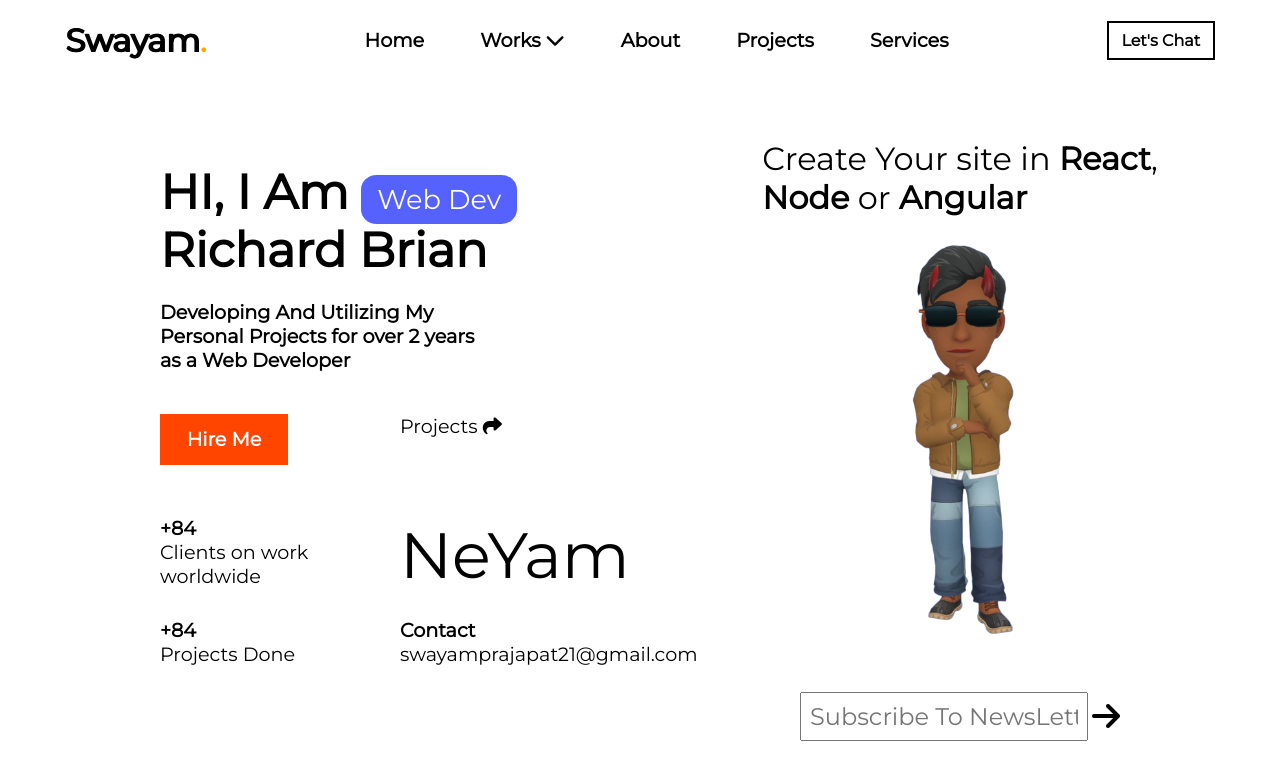
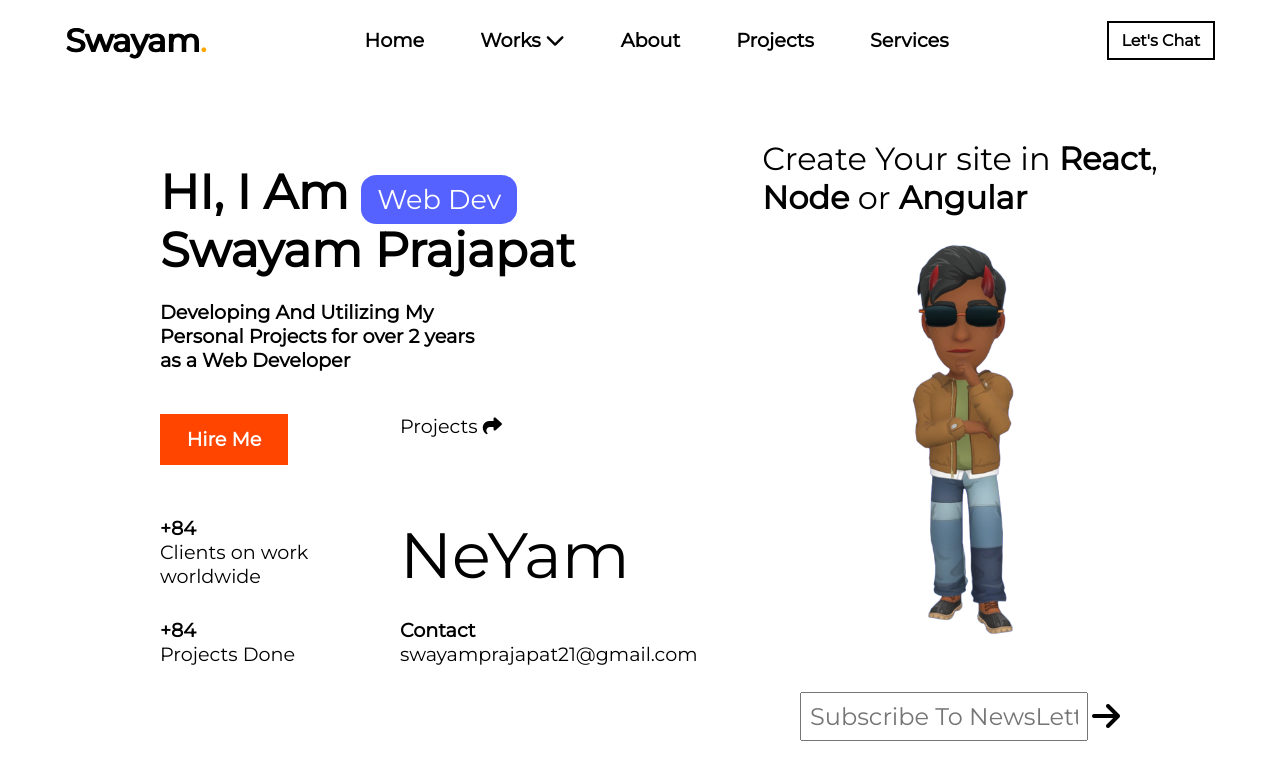
Before and after one commit to Swayam101/Plain_HTML_CSS_JS, a plain HTML site: page portfolioPage/main.html in a window 1280 px wide. Drawn offline with Linux system fonts and the light colour scheme.

Commit message:
real name changed

```diff
--- a/portfolioPage/main.html
+++ b/portfolioPage/main.html
@@ -34,7 +34,7 @@
             <div id="leftTop">
                 <div class="strongest">
                     HI, I Am <span class="skillIcon">Web Dev</span><br>
-                Richard Brian
+                Swayam Prajapat
                 </div>
                 <div class="smallDesc">
                     Developing And Utilizing My Personal Projects for over 2 years
```
